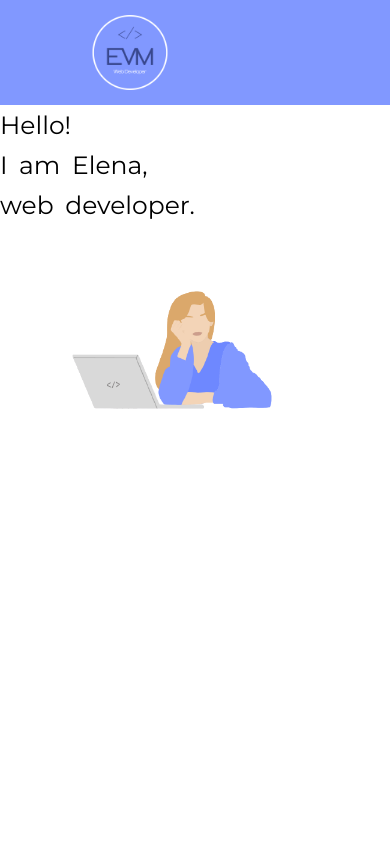
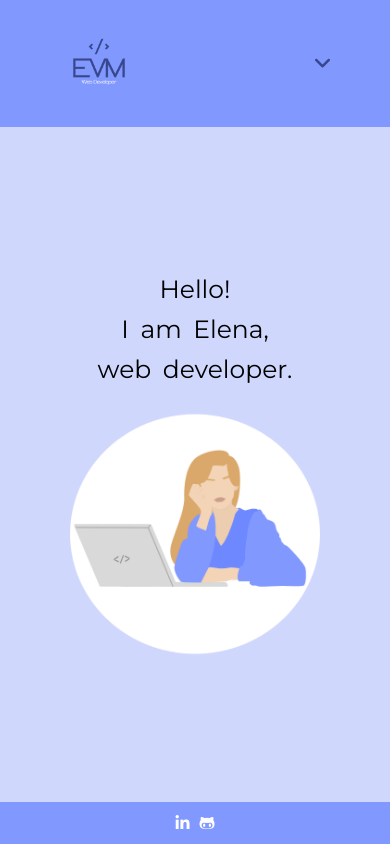
Before and after one commit to Elenavar/portfolio, a React (Create React App) app: page / in a window 390 px wide. Built offline with nearby package versions, Linux system fonts and the light colour scheme; a web font is replaced by a local one.

Commit message:
add mobile, tablet and desktop version of homepage

```diff
--- a/src/components/App.js
+++ b/src/components/App.js
@@ -2,12 +2,14 @@ import '../styles/App.scss';
 import { Route, Routes } from 'react-router-dom';
 import Header from './Header';
 import Homepage from './Hompage';
+import Footer from './Footer';
 
 function App() {
   return (
     <div className="page">
       <Header />
       <Homepage></Homepage>
+      <Footer></Footer>
     </div>
   );
 }
--- a/src/components/Footer.js
+++ b/src/components/Footer.js
@@ -2,8 +2,11 @@ import '../styles/components/Footer.scss';
 function Footer() {
   return (
     <footer className="footer">
-      <h3 className="footer__h3">Rick and Morty</h3>
-      <p className="footer__p">Created by Justin Roiland and Dan Harmon</p>
+      {/* <h3 className="footer__h3">Elena Vargas Monserrat</h3> */}
+      <div className="footer__social">
+        <i className="fa-brands fa-linkedin-in footer__social--icon"></i>
+        <i className="fa-brands fa-github-alt footer__social--icon"></i>
+      </div>
     </footer>
   );
 }
--- a/src/components/Header.js
+++ b/src/components/Header.js
@@ -4,7 +4,14 @@ function Header() {
   return (
     <header className="header">
       <h1 className="header__text">Elena Vargas</h1>
-      <img className="header__logo" src={logo} />
+      <div className="div">
+        <img
+          className="header__logo"
+          src={logo}
+          alt="logo Elena Vargas Monserrat"
+        />
+        <i className="fa-sharp fa-solid fa-angle-down header__icon"></i>
+      </div>
       <nav className="header__nav nav">
         <ul className="nav__list">
           <li className="nav__list--item--item">Home</li>
--- a/src/components/Hompage.js
+++ b/src/components/Hompage.js
@@ -3,11 +3,9 @@ import '../styles/components/Homepage.scss';
 function Homepage() {
   return (
     <article className="home">
-      <div className="div">
-        <h2 className="home__title">
-          Hello! I am Elena, <span className="span">web developer.</span>
-        </h2>
-      </div>
+      <h2 className="home__title">
+        Hello! I am Elena, <span className="span">web developer.</span>
+      </h2>
       <img className="home__avatar" src={avatar} alt="avatar" />
     </article>
   );
--- a/src/styles/App.scss
+++ b/src/styles/App.scss
@@ -1,5 +1,5 @@
 @import './core/Reset.scss';
 
-.page{
-    // background-color: black;
+.page {
+  height: 100vh;
 }
--- a/src/styles/components/Footer.scss
+++ b/src/styles/components/Footer.scss
@@ -1,18 +1,30 @@
-
 @import '../core/Variables.scss';
-.footer{
-    height: 100%;
-    background-color: black;
-    color: $textColor;
+.footer {
+  height: 5%;
+  font-family: $mainText;
+  background-color: $mediumColor;
+  color: white;
+  display: flex;
+  flex-direction: column;
+  justify-content: center;
+  align-items: center;
+  //   &__h3 {
+  //     font-size: 10px;
+  //     padding: 10px;
+  //   }
+  &__social {
     display: flex;
-    flex-direction: column;
     justify-content: center;
     align-items: center;
-    padding-bottom: 20px;
-    &__h3{
-        font-size: 12px;
+    gap: 10px;
+    padding: 10px;
+    @media all and (min-width: 1100px) {
+      gap: 20px;
     }
-    &__p{
-        font-size: 10px;
+    &--icon {
+      @media all and (min-width: 1100px) {
+        font-size: 20px;
+      }
     }
+  }
 }
--- a/src/styles/components/Header.scss
+++ b/src/styles/components/Header.scss
@@ -1,29 +1,46 @@
 @import '../core/Variables.scss';
-.header{
-    // width: 100vw;
-    background-color: #8198ff;
+.header {
+  height: 15%;
+  width: 100%;
+  background-color: $mediumColor;
   display: flex;
   align-items: center;
-    justify-content: space-between;
-    padding-left: 80px;
-    &__text{
+  justify-content: center;
+  @media all and (min-width: 768px) {
+    flex-direction: column;
+  }
+  &__text {
     display: none;
   }
-    &__logo{
-        width: 100px;
-        padding: 15px 0;
-        &--item{
-            color: white;
+  &__logo {
+    width: 80px;
+    // padding: 15px 0;
+    margin: 10px 5px 5px 5px;
+    @media all and (min-width: 768px) {
+      width: 60px;
+      margin-top: 0;
+    }
+    @media all and (min-width: 1100px) {
+      width: 80px;
+      margin-top: 0;
+    }
+  }
+  &__icon {
+    font-size: 20px;
+    margin: 0 5px 0 170px;
+    color: $darkColor;
+    @media all and (min-width: 768px) {
+      display: none;
     }
   }
 }
-.nav{
+.nav {
   display: flex;
   justify-content: center;
   align-items: center;
-    &__list{
+  &__list {
     display: none;
-        @media all and (min-width: 768px){
+    @media all and (min-width: 768px) {
       color: white;
       font-family: $mainText;
       font-weight: 500;
@@ -32,7 +49,16 @@
       align-items: center;
       justify-content: space-between;
       gap: 60px;
-        padding-right: 80px;
+    }
+    @media all and (min-width: 1100px) {
+      font-size: 19px;
+      gap: 105px;
     }
   }
 }
+
+.div {
+  display: flex;
+  justify-content: space-between;
+  align-items: center;
+}
--- a/src/styles/components/Homepage.scss
+++ b/src/styles/components/Homepage.scss
@@ -1,38 +1,55 @@
 @import '../core/Variables.scss';
-.home{
+.home {
+  height: 80%;
+  background-color: $ligthColor;
   display: flex;
   flex-direction: column;
   align-items: center;
   justify-content: center;
-    @media all and (min-width: 768px){
+  @media all and (min-width: 768px) {
     flex-direction: row;
-        justify-content: space-between;
   }
-    &__title{
-        // padding-left: 70px;
+  &__title {
+    padding: 20px;
+    text-align: center;
     word-spacing: 5px;
     line-height: 40px;
     font-family: $mainText;
     font-weight: 400;
     font-size: 25px;
-        @media all and (min-width: 768px){
-        padding-left: 80px;
+    @media all and (min-width: 768px) {
+      transform: translateX(80px);
+      text-align: start;
       font-size: 30px;
       word-spacing: 5px;
       line-height: 45px;
     }
-     &::first-line{
+    @media all and (min-width: 1100px) {
+      transform: translateX(120px);
+      text-align: start;
+      font-size: 50px;
+      word-spacing: 15px;
+      line-height: 58px;
+    }
+    &::first-line {
       word-spacing: 100vw;
     }
   }
-    &__avatar{
+  &__avatar {
+    position: relative;
+    margin-bottom: 20px;
+    width: 250px;
+    @media all and (min-width: 768px) {
       width: 300px;
-        @media all and (min-width: 768px){
+      margin: 80px;
+    }
+    @media all and (min-width: 1100px) {
       width: 450px;
+      margin: 120px;
     }
   }
 }
 
-.span{
+.span {
   display: block;
 }
--- a/src/styles/core/Variables.scss
+++ b/src/styles/core/Variables.scss
@@ -1,2 +1,4 @@
-$mainText: 'Montserrat', sans-serif;;
-// $textColor: white;
+$mainText: 'Montserrat', sans-serif;
+$darkColor: #38478d;
+$mediumColor: #8198ff;
+$ligthColor: #cfd7fc;
```
Also changed, not shown: src/images/avatar.png, src/images/logo.png, 1 other file (tests, documents, lock files or other folders). Lines whose indentation alone changed are shown as unchanged.
